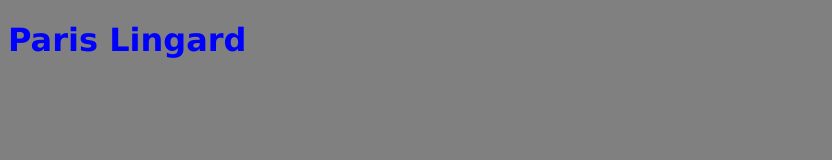
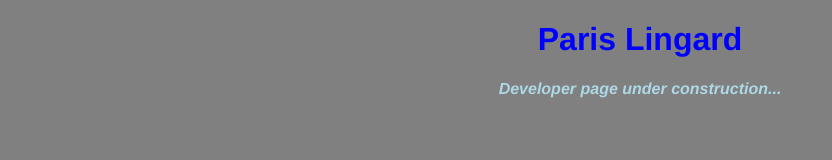
Before and after one commit to parislingard/parislingard.github.io, a plain HTML site: page index.html in a window 1280 px wide. Shown: the whole page, without its empty margins (0-832 px from the left). Drawn offline with Linux system fonts and the light colour scheme.

Commit message:
Update style.css

```diff
--- a/style.css
+++ b/style.css
@@ -1,16 +1,17 @@
 * {
-    background-color:gray;
+  background-color: gray;
+  font-family: helvetica;
 }
 
 h1 {
     color: blue;
-    font-family: verdana;
     font-weight: bold;
+    text-align: center;
 }
 
 p {
-    color: gray;
-    font-family: verdana;
+    color: lightblue;
     font-weight: bold;
     font-style: italic;
+    text-align: center;
 }
```
